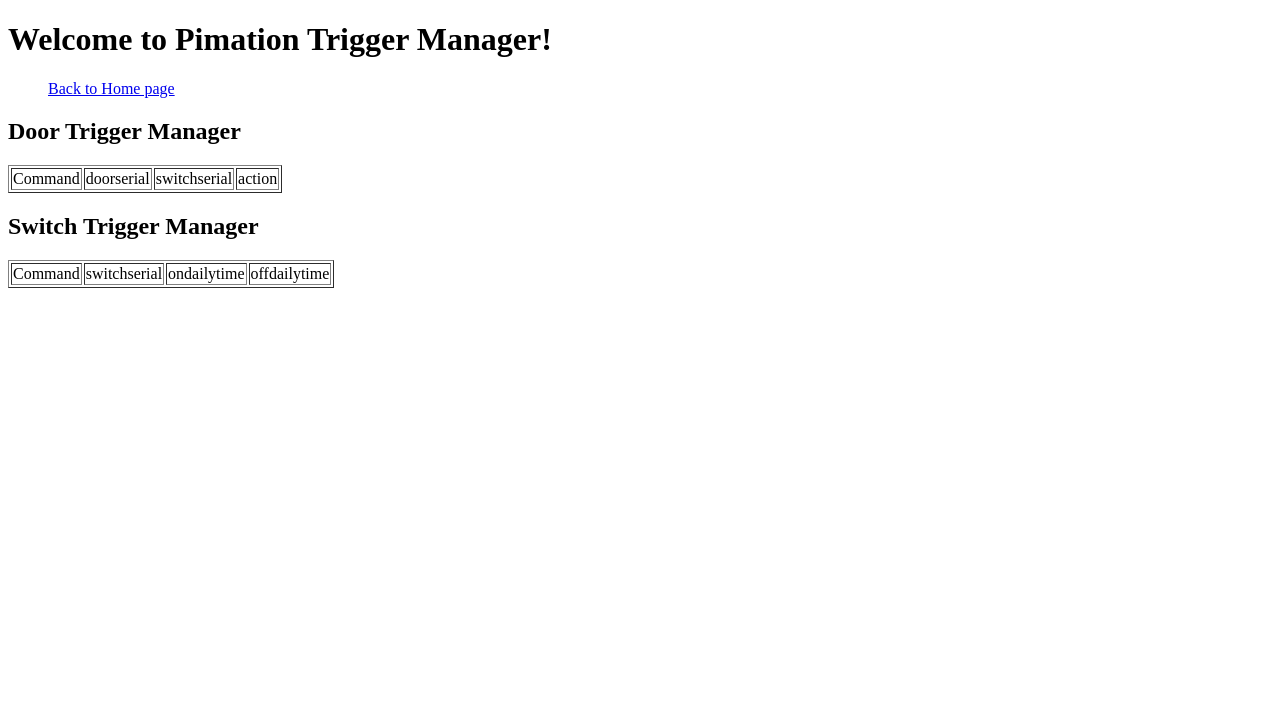
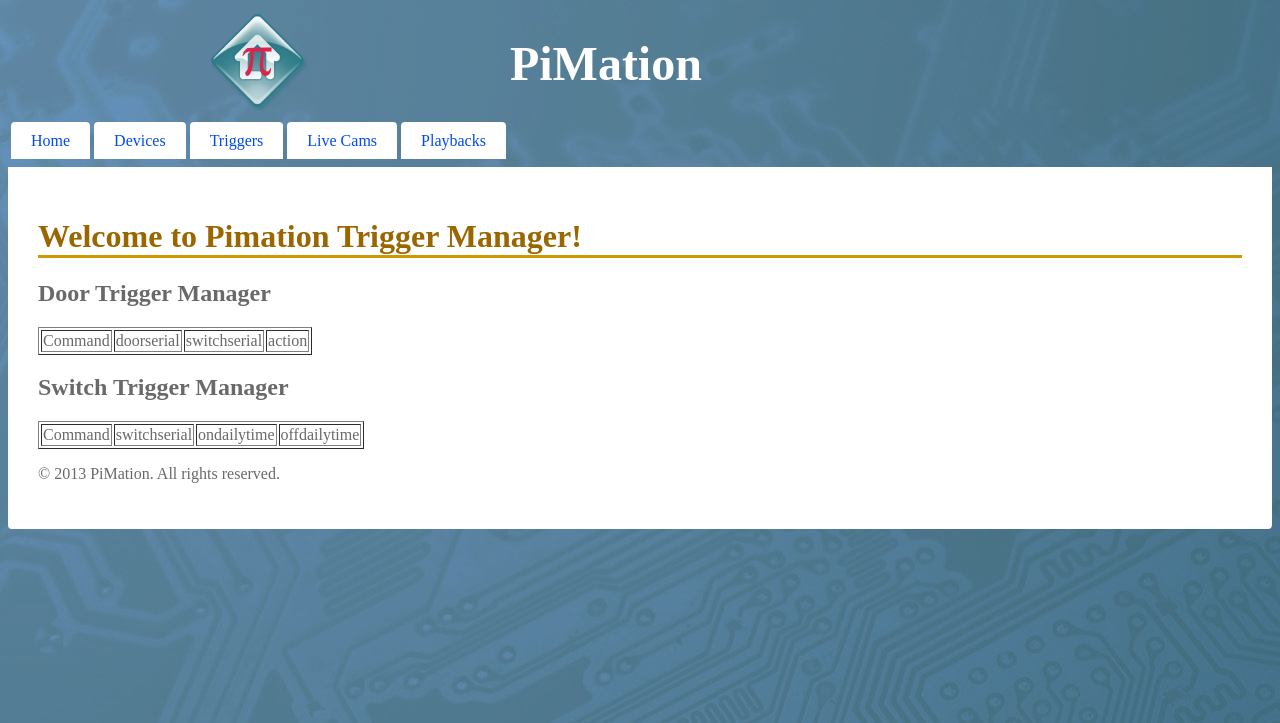
Before and after one commit to henrib128/uvic-home-auto, a PHP site: page /triggers.php in a window 1280 px wide. Shown: the top 723 px of the page. Run offline with PHP 8.4, Linux system fonts and the light colour scheme; data that the repository does not hold is empty.

Commit message:
added triggers manager

```diff
--- a/header.php
+++ b/header.php
@@ -1,13 +1,14 @@
 <ul id="menu">
 	<table>
 		<tr>
-			<th align="center"><img id="logo" src="/logo.png" alt="PiMation Logo" width="200" height="200"/></th>
-			<th align="left"><font size="7"><span style="color:red;font-weight:bold">Pi</span><span style="color:green;font-weight:bold">Mation</span></font></th>
+			<th align="center"><img id="logo" src="/logo.png" alt="PiMation Logo" width="100" height="100"/></th>
+			<th align="left"><font size="7"><span style="color:white;font-weight:bold">Pi</span><span style="color:white;font-weight:bold">Mation</span></font></th>
 		</tr>
 		<tr>
 			<td rowspan=2>
 				<li><a href="/">Home</a></li>
 				<li><a href="/listDevices.php">Devices</a></li>
+				<li><a href="/triggers.php">Triggers</a></li>
 				<li><a href="/cams.php">Live Cams</a></li>
 				<li><a href="/playbacks.php">Playbacks</a></li>
 			</td>
--- a/triggers.php
+++ b/triggers.php
@@ -2,11 +2,13 @@
 <html>
 	<head>
 		<title>Pimation Trigger Manager</title>
+		<? include("meta.php"); ?>
 	</head>
 
 	<body>
+		<? include("header.php"); ?>
+
 		<h1>Welcome to Pimation Trigger Manager!</h1>
-		<ul><a href="/pimation.php">Back to Home page</a></ul>
 
 <?
 		require_once('DBManager.php');
@@ -187,5 +189,6 @@
 ?>
 		</table>
 
+		<?php include("footer.php"); ?>
 	</body>
 </html>
```
